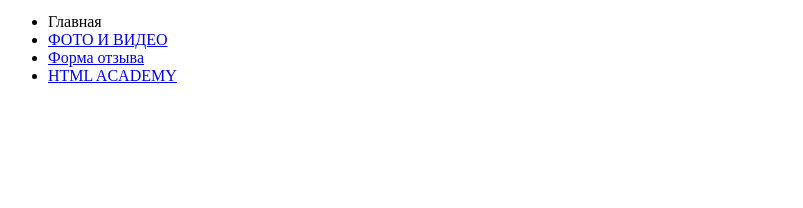
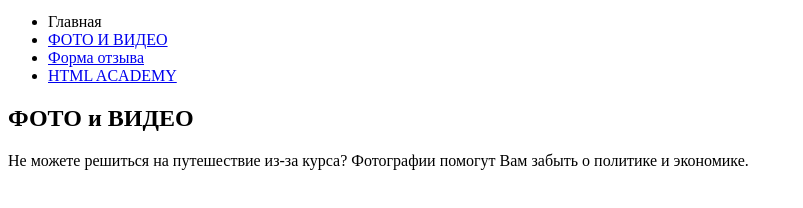
Before and after one commit to 8ShInE8/2112783-sedona-26, a website: page source/catalog.html in a window 1280 px wide. Shown: the part 132-340 px from the top of the page, without its empty margins (0-803 px from the left). Drawn offline with Linux system fonts and the light colour scheme.

Commit message:
Добавляет блок Фото и видео внутренней страницы

```diff
--- a/source/catalog.html
+++ b/source/catalog.html
@@ -44,6 +44,17 @@
     </nav>
   </header>
 
+  <section class="media">
+    <h2 class="media__title">ФОТО и ВИДЕО</h2>
+    <p class="media__text">Не можете решиться на путешествие из-за курса? Фотографии помогут Вам забыть о политике и экономике.</p>
+  </section>
+
+  <section class="media-card">
+
+  </section>
+
+
+
 </body>
 
 </html>
```
